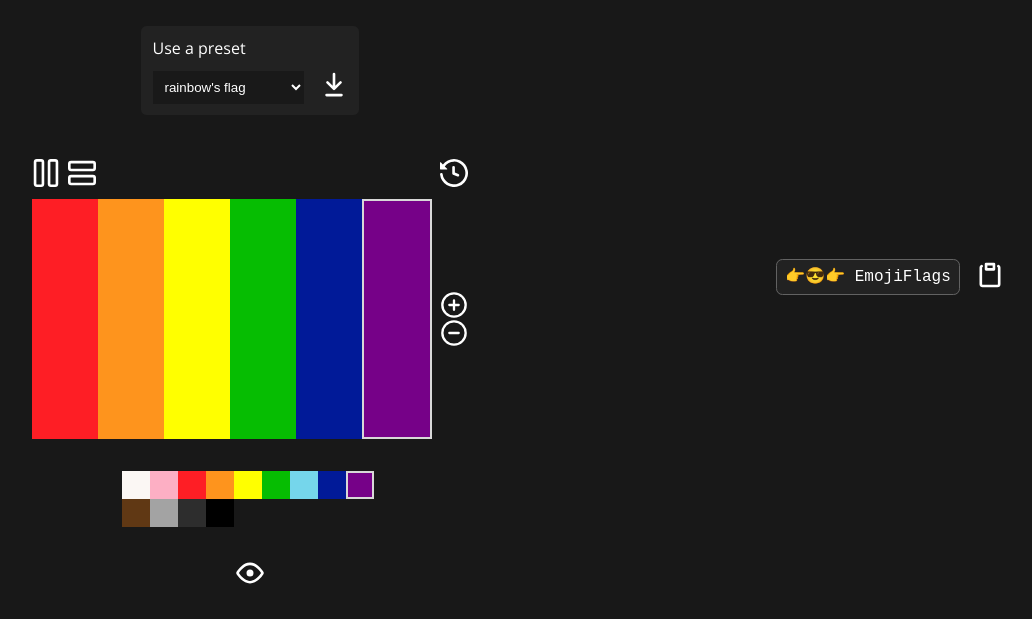
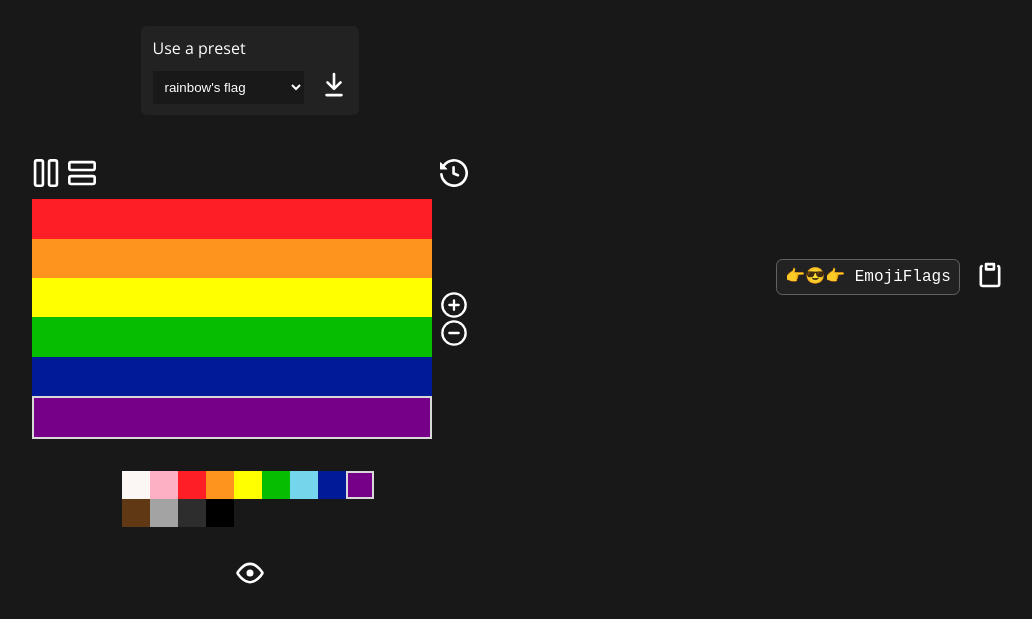
Before and after one commit to JeffWooden/EmojiFlags, a plain HTML site: page index.html in a window 1280 px wide. Shown: the part 183-802 px from the top of the page, without its empty margins (86-1118 px from the left). Drawn offline with nearby package versions, Linux system fonts and the light colour scheme.

Commit message:
Fixed column/row class

```diff
--- a/css/style.css
+++ b/css/style.css
@@ -104,6 +104,10 @@ header {
     display: flex;
 }
 
+.flag-canvas.vertical {
+    flex-direction: column;
+}
+
 .part {
     flex: 1;
     height: 100%;
```
